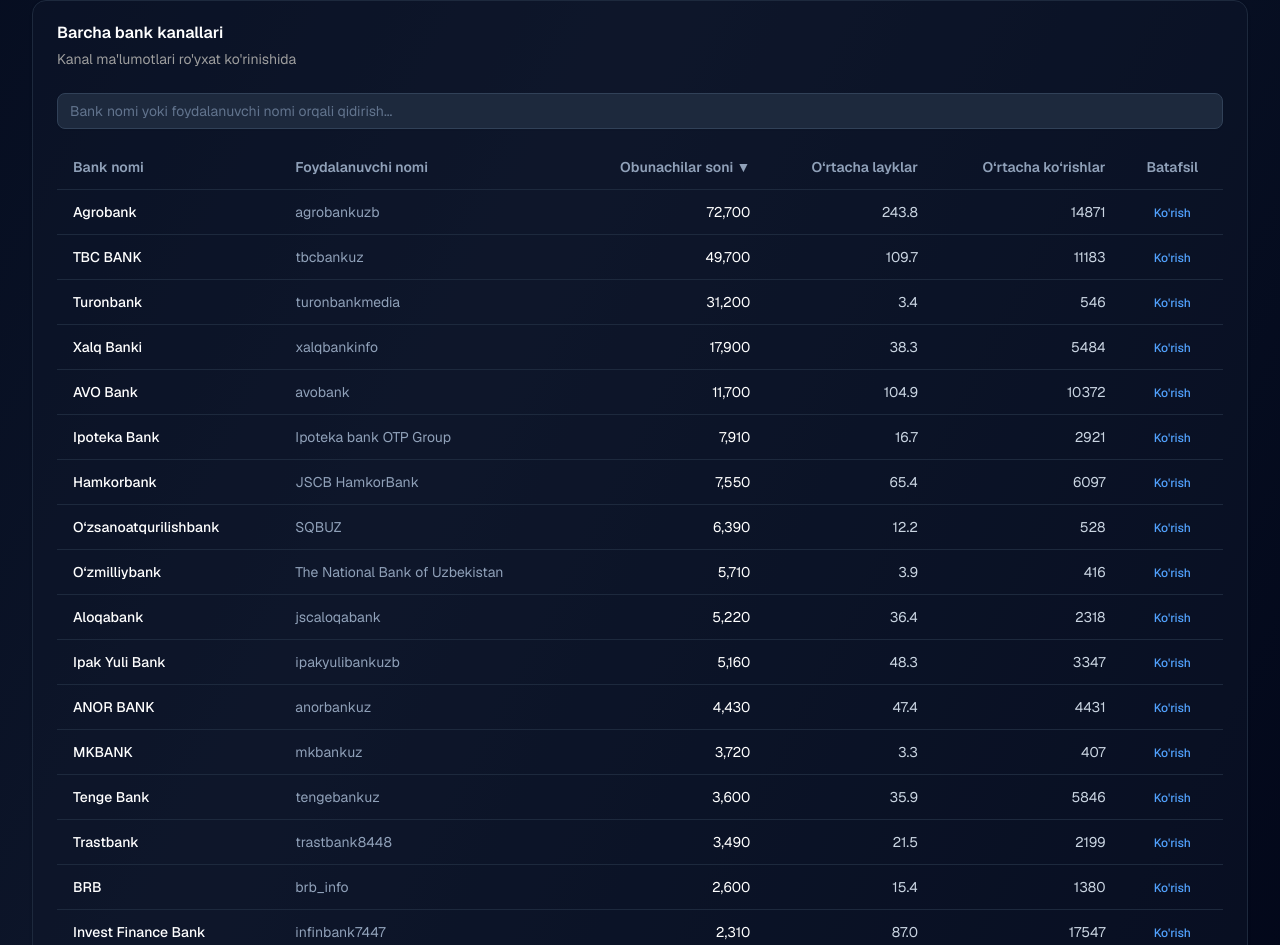
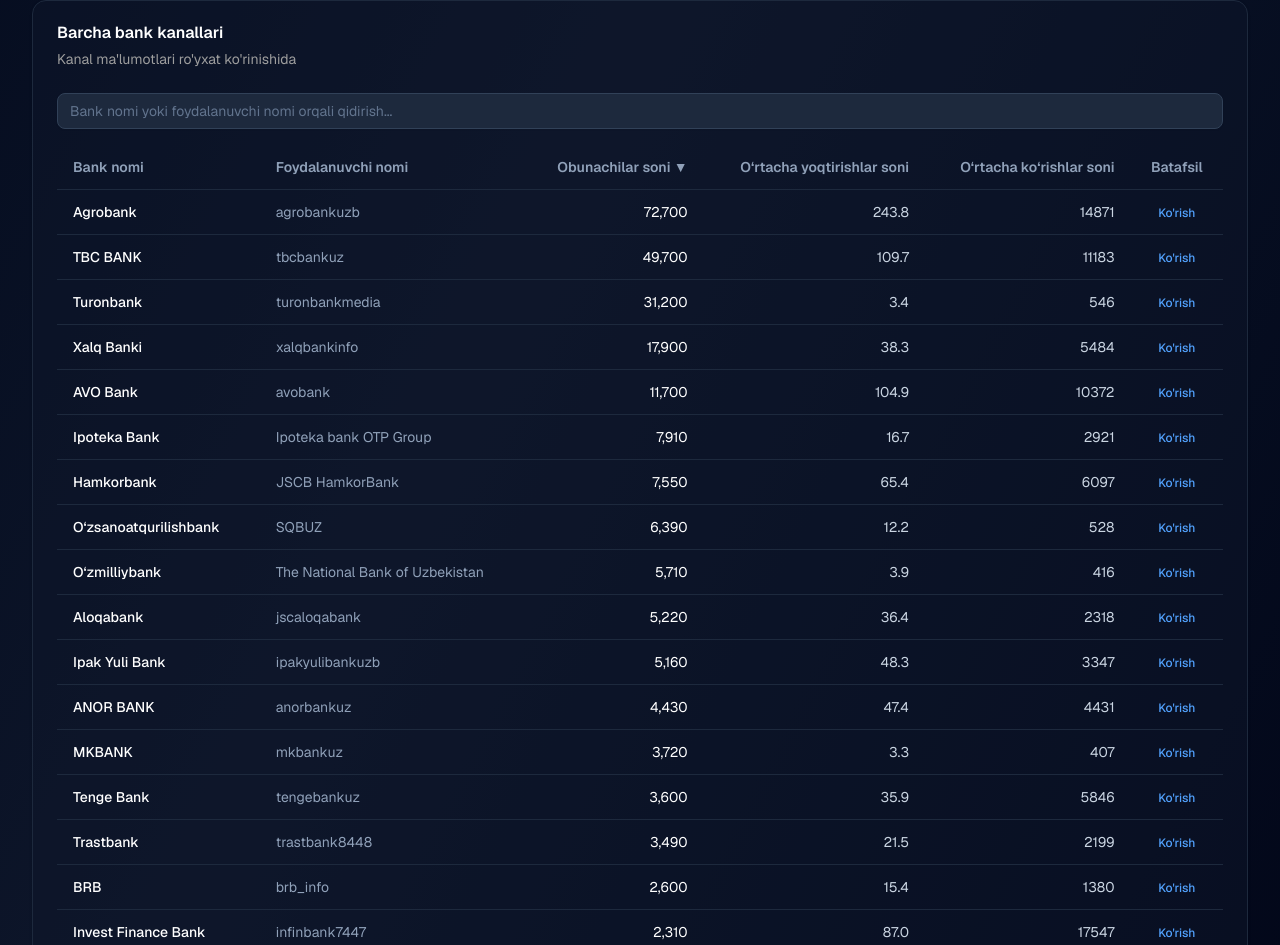
Before and after one commit to saadfalcon1/ahbor-reyting-youtube-bank-10, a Next.js app: page / in a window 1280 px wide. Shown: the part 1214-2159 px from the top of the page. Built offline with nearby package versions, Linux system fonts and the light colour scheme.

Commit message:
Update banks-list.tsx

```diff
--- a/components/banks-list.tsx
+++ b/components/banks-list.tsx
@@ -75,13 +75,13 @@ export function BanksList({ data, onBankClick }: BanksListProps) {
                 onClick={() => handleSort("avg_likes_per_post")}
                 className="text-right py-3 px-4 text-slate-400 font-semibold cursor-pointer hover:text-white"
               >
-                O‘rtacha layklar {sortKey === "avg_likes_per_post" && (sortOrder === "asc" ? "▲" : "▼")}
+                O‘rtacha yoqtirishlar soni {sortKey === "avg_likes_per_post" && (sortOrder === "asc" ? "▲" : "▼")}
               </th>
               <th
                 onClick={() => handleSort("avg_views_per_post")}
                 className="text-right py-3 px-4 text-slate-400 font-semibold cursor-pointer hover:text-white"
               >
-                O‘rtacha ko‘rishlar {sortKey === "avg_views_per_post" && (sortOrder === "asc" ? "▲" : "▼")}
+                O‘rtacha ko‘rishlar soni {sortKey === "avg_views_per_post" && (sortOrder === "asc" ? "▲" : "▼")}
               </th>
               <th className="text-center py-3 px-4 text-slate-400 font-semibold">Batafsil</th>
             </tr>
```
